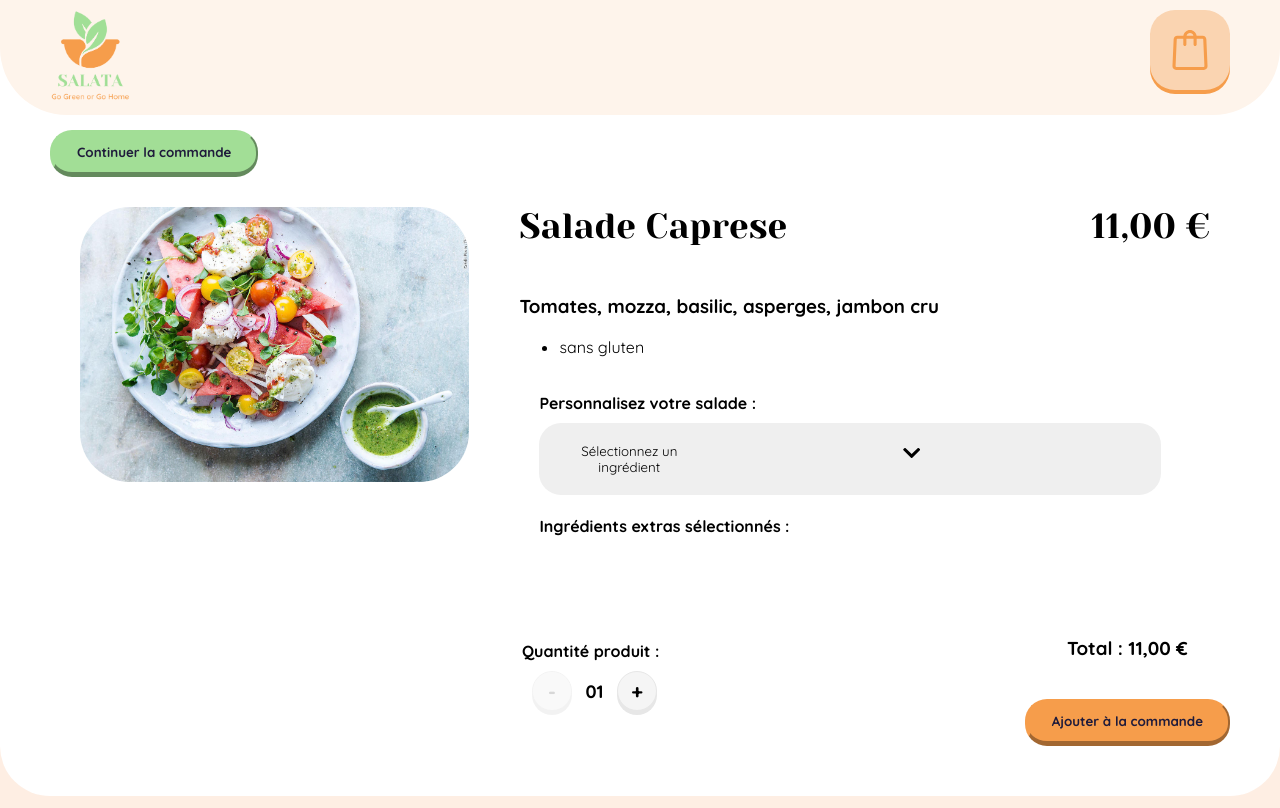
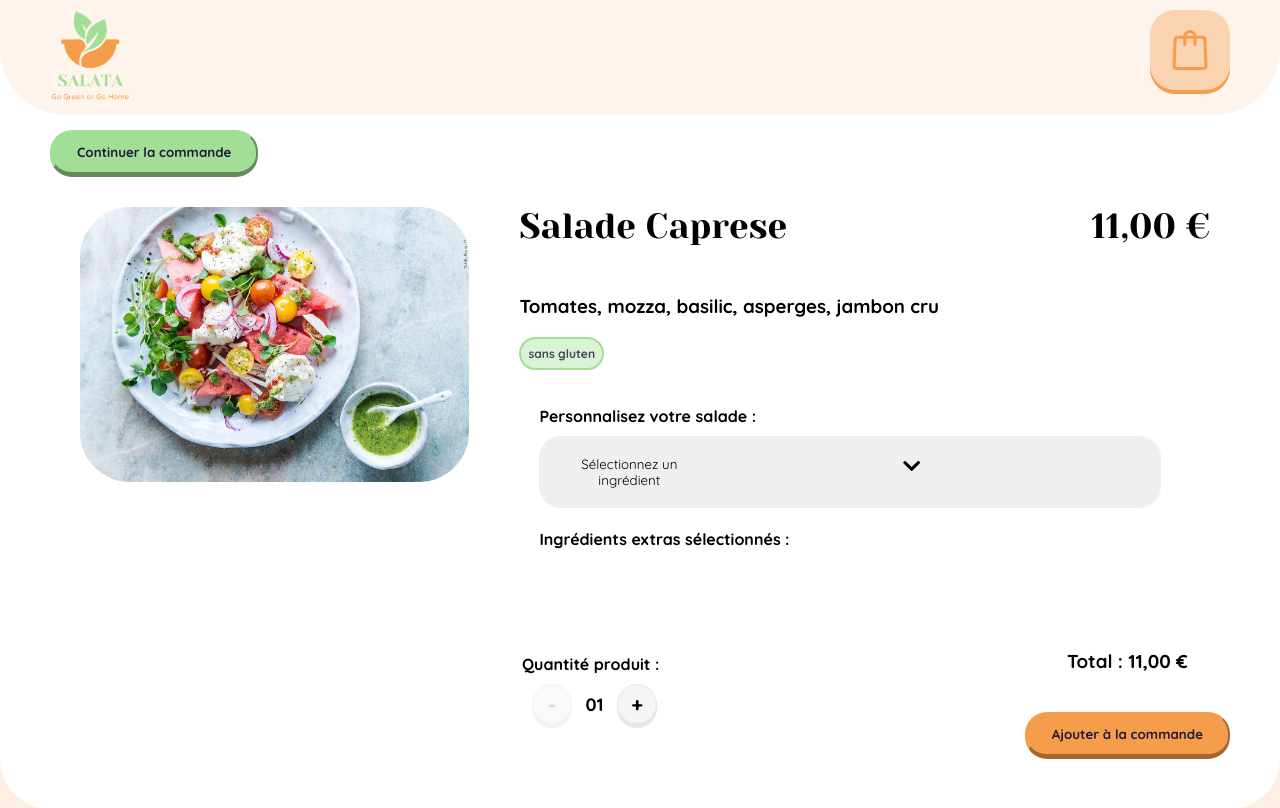
Before and after one commit to ALJURDY/SALATA, a React (Create React App) app: page /products/1 in a window 1280 px wide. Shown: the top 808 px of the page. Built offline with nearby package versions, Linux system fonts and the light colour scheme.

Commit message:
[FIXED] Display of diets tags on ProductDetailPage

```diff
--- a/src/components/FilterButton/FilterButton.module.css
+++ b/src/components/FilterButton/FilterButton.module.css
@@ -43,7 +43,7 @@
 @media (max-width:384px) {
 
     .FilterButtonMenthe {
-        border-radius: 30px;
+        border-radius: 25px;
         display: flex;
         justify-content: center;
         padding: 10px;
--- a/src/pages/ProductDetailsPage/ProductDetailsPage.module.css
+++ b/src/pages/ProductDetailsPage/ProductDetailsPage.module.css
@@ -47,7 +47,7 @@
 
     width: 20px;
     height: 20px;
-    margin-left:35%;
+    margin-left: 35%;
 
 }
 
@@ -100,6 +100,29 @@
 .addToBasket:active {
     transform: translateY(2px);
 }
+
 strong {
     margin-bottom: 10px;
 }
+
+.listStyle {
+    list-style: none;
+    display: flex;
+    flex-wrap: wrap;
+    gap: 15px;
+    align-items: flex-start ;
+    padding: 0;
+
+}
+
+.productDiet li {
+    border-radius: 35px;
+    border: 2px solid #A2DE96;
+    background: rgba(162, 222, 150, 0.40);
+    padding: 7px;
+    color: rgba(31, 27, 59, 0.80);
+    text-align: center;
+    font-family: 'Quicksand', sans-serif;
+    font-size: clamp(10px, 4vw, 12px);
+    font-weight: 700;
+}
--- a/src/pages/ProductDetailsPage/ProductDetailsPage.tsx
+++ b/src/pages/ProductDetailsPage/ProductDetailsPage.tsx
@@ -95,7 +95,7 @@ const ProductDetailsPage = () => {
             </div>
             <h3 className={Style.productdescription}>{product.description}</h3>
 
-            <div className={Style.ProductDetailDiet}></div>
+            <div className={Style.ProductDetailDiet}>
               {product.diet && product.diet.length > 0 && (
                 <div className={Style.productDiet}>
                   <ul className={Style.listStyle}>
@@ -106,8 +106,9 @@ const ProductDetailsPage = () => {
 
                 </div>
 
+              )}
 
-            )}
+            </div>
 
             {/* Ingredient bar */}
             {product.extras && product.extras.length > 0 && (
```
Lines whose indentation alone changed are shown as unchanged.
